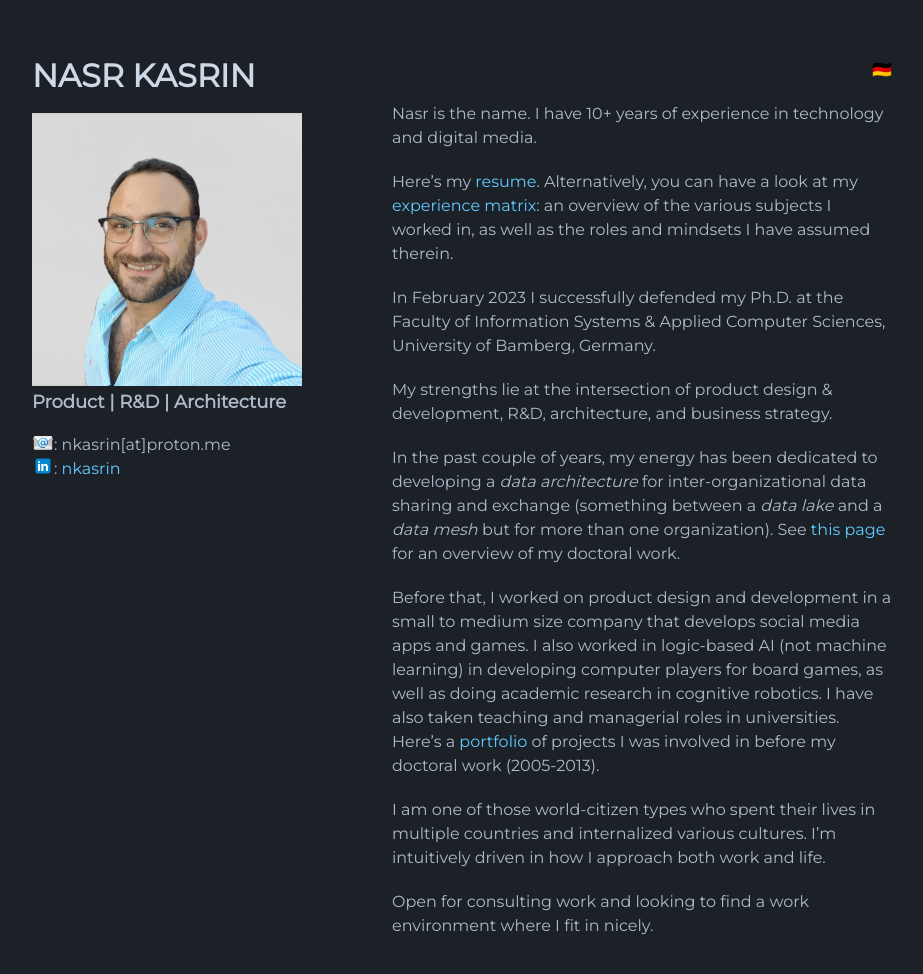
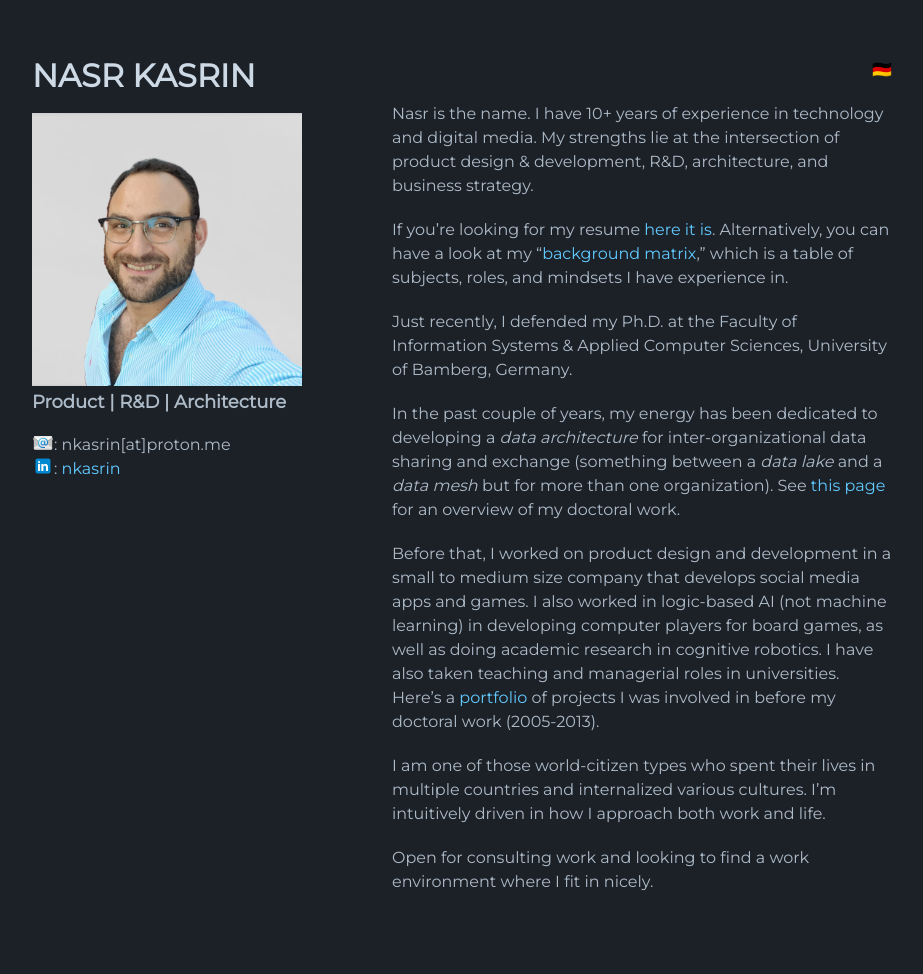
Before and after one commit to n42r/n42r.github.io, a Jekyll site: the page built from index.md, in a window 1280 px wide and 1008 px high. Shown: the top 974 px of the window, without its empty margins (178-1101 px from the left). Built offline with Jekyll 4.4.1, drawn with Linux system fonts in a browser that asks for light colours; the repository's description, which GitHub fills in, is left out.

Commit message:
improved flow

```diff
--- a/index.md
+++ b/index.md
@@ -3,13 +3,11 @@ layout: default
 ---
 <p style="text-align:right;"> <a href="index_de"> 🇩🇪 </a></p>
 
-Nasr is the name. I have 10+ years of experience in technology and digital media.
+Nasr is the name. I have 10+ years of experience in technology and digital media. My strengths lie at the intersection of product design & development, R&D, architecture, and business strategy.
 
-Here's my [resume](https://raw.githubusercontent.com/n42r/n42r.github.io/main/assets/pdf/kasrin_resume_2023_04.pdf). Alternatively, you can have a look at my [experience matrix](matrix): an overview of the various subjects I worked in, as well as the roles and mindsets I have assumed therein.
+If you're looking for my resume [here it is](https://raw.githubusercontent.com/n42r/n42r.github.io/main/assets/pdf/kasrin_resume_2023_04.pdf). Alternatively, you can have a look at my "[background matrix](matrix)," which is a table of subjects, roles, and mindsets I have experience in.
 
-In February 2023 I successfully defended my Ph.D. at the Faculty of Information Systems & Applied Computer Sciences, University of Bamberg, Germany.
-
-My strengths lie at the intersection of product design & development, R&D, architecture, and business strategy.
+Just recently, I defended my Ph.D. at the Faculty of Information Systems & Applied Computer Sciences, University of Bamberg, Germany.
 
 In the past couple of years, my energy has been dedicated to developing a *data architecture* for inter-organizational data sharing and exchange (something between a *data lake* and a *data mesh* but for more than one organization). See [this page](phd) for an overview of my doctoral work.
 
```
Also changed, not shown: index_de.md (+3 -6 lines).
